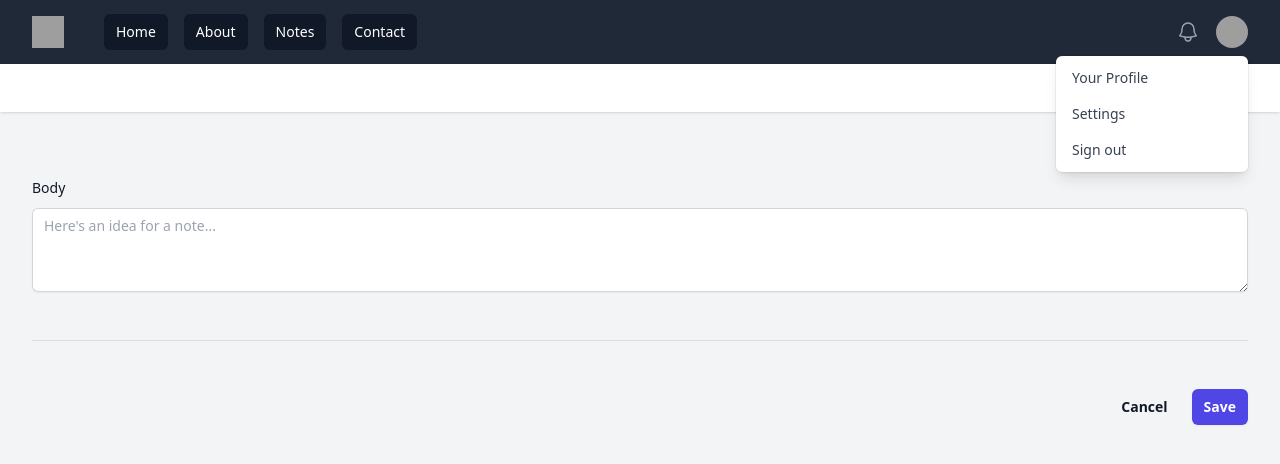
After one commit to KristianB09/PHP, a PHP site: template test-php/Module 3/views/note-create.view.php in a window 1280 px wide. The commit adds this page. Shown: the top 464 px of the page. Run offline with PHP 8.4, Linux system fonts and the light colour scheme; the template is opened without the code that fills it, so the values that code supplies are empty; some libraries are stand-ins or nearby versions; grey boxes are pictures that could not be loaded.

Commit message:
Continued module 3, intro to forms

```diff
--- /dev/null
+++ b/test-php/Module 3/views/note-create.view.php
@@ -0,0 +1,35 @@
+<?php require('partials/head.php') ?>
+
+<?php require('partials/nav.php') ?>
+
+<?php require('partials/banner.php') ?>
+
+<main>
+    <div class="mx-auto max-w-7xl py-6 sm:px-6 lg:px-8">
+        <form method="POST">
+            <div class="space-y-12">
+                <div class="border-b border-gray-900/10 pb-12">
+
+                    <div class="mt-10 grid grid-cols-1 gap-x-6 gap-y-8 sm:grid-cols-6">
+
+                        <div class="col-span-full">
+                            <label for="body" class="block text-sm font-medium leading-6 text-gray-900">Body</label>
+                            <div class="mt-2">
+                                <textarea id="body" name="body" rows="3" class="block w-full rounded-md border-0 py-1.5 text-gray-900 shadow-sm ring-1 ring-inset ring-gray-300 placeholder:text-gray-400 focus:ring-2 focus:ring-inset focus:ring-indigo-600 sm:text-sm sm:leading-6" placeholder="Here's an idea for a note..."></textarea>
+                            </div>
+                        </div>
+                    </div>
+                </div>
+
+
+
+                <div class=" mt-6 flex items-center justify-end gap-x-6">
+                    <button type="button" class="text-sm font-semibold leading-6 text-gray-900">Cancel</button>
+                    <button type="submit" class="rounded-md bg-indigo-600 px-3 py-2 text-sm font-semibold text-white shadow-sm hover:bg-indigo-500 focus-visible:outline focus-visible:outline-2 focus-visible:outline-offset-2 focus-visible:outline-indigo-600">Save</button>
+                </div>
+        </form>
+
+    </div>
+</main>
+
+<?php require('partials/footer.php') ?>
--- a/test-php/Module 3/views/notes.view.php
+++ b/test-php/Module 3/views/notes.view.php
@@ -6,6 +6,7 @@
 
 <main>
     <div class="mx-auto max-w-7xl py-6 sm:px-6 lg:px-8">
+        <ul>
             <?php foreach ($notes as $note) : ?>
                 <li>
                     <a href="/note?id=<?= $note['id'] ?>" class="text-blue-500 hover:underline">
@@ -13,6 +14,10 @@
                     </a>
                 </li>
             <?php endforeach ?>
+        </ul>
+        <p class="mt-6">
+            <a href="/notes/create" class="text-blue-500 hover:underline">Create Note</a>
+        </p>
     </div>
 </main>
 
--- a/test-php/Module 3/views/partials/head.php
+++ b/test-php/Module 3/views/partials/head.php
@@ -4,7 +4,7 @@
 <head>
     <meta charset="UTF-8">
     <meta name="viewport" content="width=device-width, initial-scale=1.0">
-    <script src="https://cdn.tailwindcss.com"></script>
+    <script src="https://cdn.tailwindcss.com?plugins=forms"></script>
     <title>Document</title>
 </head>
 
```
Also changed, not shown: test-php/Module 3/controllers/note-create.php (added, +9 -0 lines), test-php/Module 3/router.php (+3 -11 lines), test-php/Module 3/routes.php (added, +10 -0 lines). Lines whose indentation alone changed are shown as unchanged.
